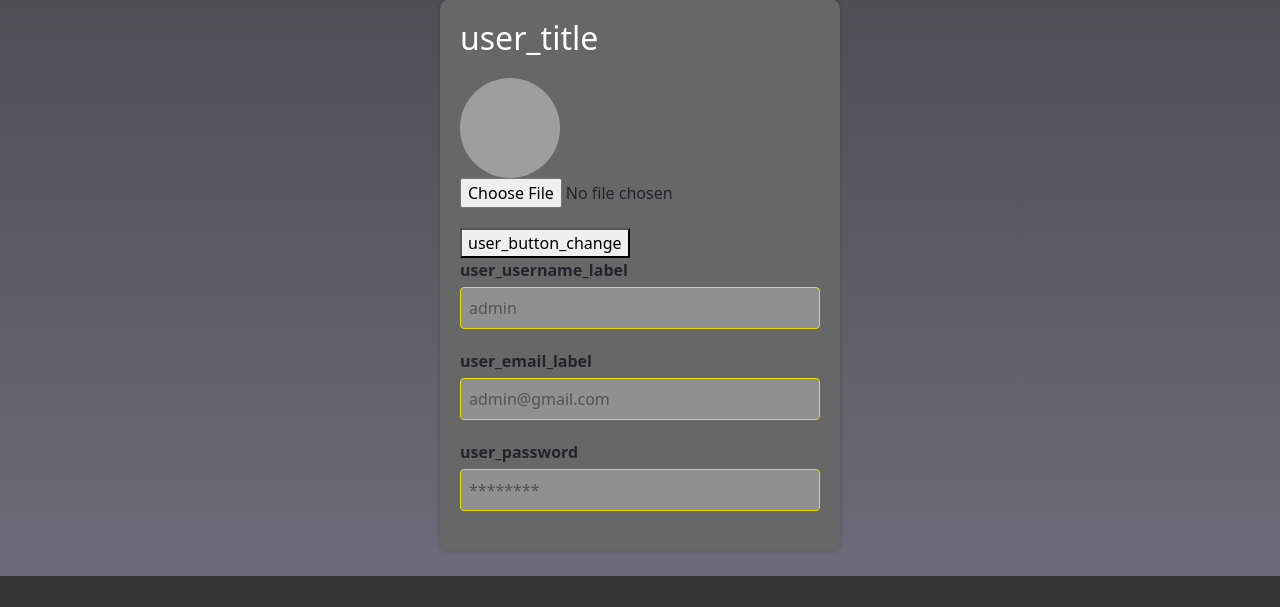
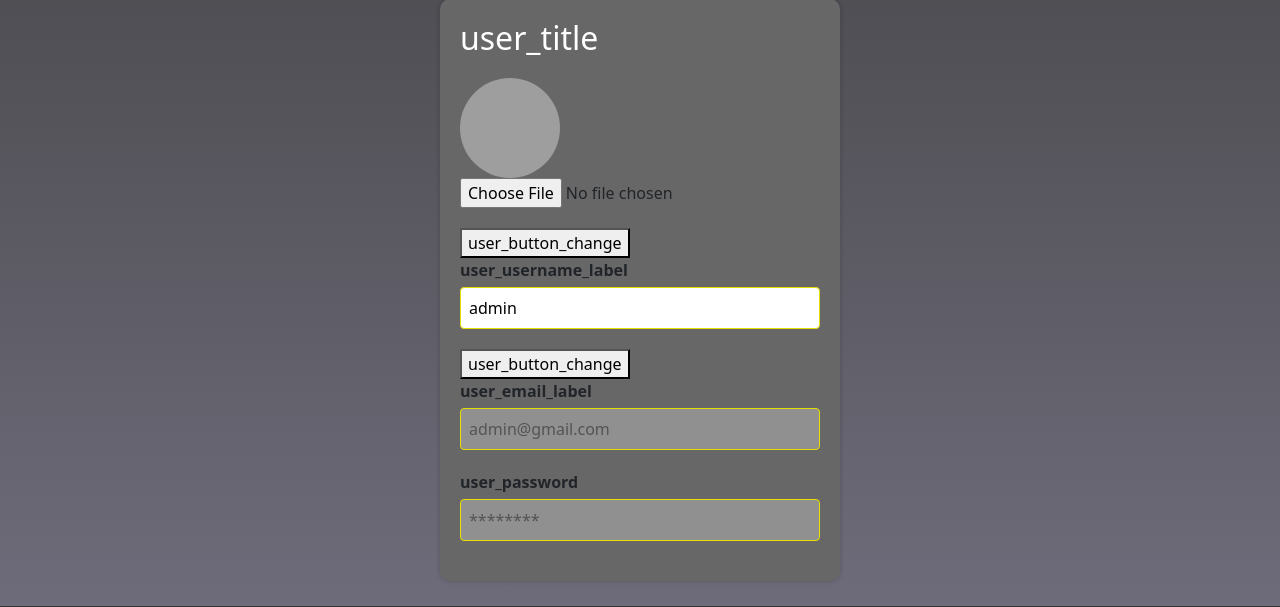
Before and after one commit to x4leqxinn/english-dj-web, a Django app: page /usuario/ in a window 1280 px wide. Shown: the part 156-763 px from the top of the page. Run offline with Django 4.2, Linux system fonts and the light colour scheme; a user stored in the database is signed in; grey boxes are pictures that could not be loaded.

Commit message:
UPDATE: User

```diff
--- a/web_prueba_ingles/templates/Formulario de contacto.html
+++ b/web_prueba_ingles/templates/Formulario de contacto.html
@@ -25,7 +25,7 @@
                     <div class="form-group">
                         <label for="message" id="palabras">{% trans "contact_form_message_label" %}</label>
                         <textarea name="txtMessage"
-                        class="form-control" pattern="[a-zA-Z0-9]+" maxlength="15" placeholder="{% trans "contact_form_message_placeholder" %}" id="message"
+                        class="form-control" pattern="[a-zA-Z0-9]+" maxlength="600" placeholder="{% trans "contact_form_message_placeholder" %}" id="message"
                             rows="5" required></textarea>
                     </div>
                     <br>
--- a/web_prueba_ingles/templates/Usuario.html
+++ b/web_prueba_ingles/templates/Usuario.html
@@ -10,7 +10,7 @@
           {% csrf_token %}
           <!-- Foto de perfil -->
           <div class="profile-picture">
-            {% if request.user.image.url %}
+            {% if request.user.image %}
               <img src="{{ request.user.image.url }}" alt="Foto de perfil" id="profile-picture-img" title="Foto de perfil">
             {% else %}
               <img src="https://objetivoligar.com/wp-content/uploads/2017/03/blank-profile-picture-973460_1280.jpg" alt="Foto de perfil por defecto" id="profile-picture-img" title="Foto de perfil por defecto">
@@ -23,12 +23,24 @@
 
         </form>
 
-        <!-- Cambiar nombre de usuario -->
-        <div class="username-change">
-          <label for="name">{% trans "user_username_label" %}</label>
-          <input type="text" pattern="[a-zA-Z0-9]+" maxlength="15" id="name" value="{{ user.username }}" disabled>
-          <br>
-        </div>
+        <form method="POST" action="{% url 'set-username' %}">
+          {% csrf_token %}
+          <!-- Cambiar nombre de usuario -->
+          <div class="username-change">
+            <label for="name">{% trans "user_username_label" %}</label>
+            <input type="text" pattern="[a-zA-Z0-9]+" maxlength="15" id="name" value="{{ user.username }}" name="txtUsername">
+            <br>
+          </div>
+
+          <button type="submit" id="change-username-btn">{% trans "user_button_change" %}</button>
+
+          {% if message %}
+          <div class="alert alert-danger" role="alert">
+              {{ message }}
+          </div>
+          {% endif %}
+
+        </form>
 
         <!-- Mostrar correo -->
         <div class="email-display">
--- a/web_prueba_ingles/templates/base.html
+++ b/web_prueba_ingles/templates/base.html
@@ -67,7 +67,7 @@
                 {% if user.is_authenticated %}
                     <li class="nav-item">
                         <span class="nav-link" id="letras" aria-current="page" href="">
-                            {% if request.user.image.url %}
+                            {% if request.user.image %}
                                 <img style="border-radius: 50%;" width="40px" height="40px" src="{{ request.user.image.url }}" alt="">
                             {% else %}
                                 <img style="border-radius: 50%;" width="40px" height="40px" src="https://objetivoligar.com/wp-content/uploads/2017/03/blank-profile-picture-973460_1280.jpg" alt="">
--- a/web_prueba_ingles/urls.py
+++ b/web_prueba_ingles/urls.py
@@ -18,8 +18,7 @@ urlpatterns = [
     path('set-locale/<str:language_code>/', set_language, name='set-language'),
     path('set-photo/', set_photo, name='set-photo'),
     path('send-message/', send_message, name='send-message'),
+    path('set-username/', set_username, name='set-username'),
 ]
 
-# Configuración para servir archivos de medios en desarrollo
-if settings.DEBUG:
-    urlpatterns += static(settings.MEDIA_URL, document_root=settings.MEDIA_ROOT)
+urlpatterns += static(settings.MEDIA_URL, document_root=settings.MEDIA_ROOT)
--- a/web_prueba_ingles/views.py
+++ b/web_prueba_ingles/views.py
@@ -117,3 +117,20 @@ def send_message(request):
         email = request.user.email
         Contact.objects.create(name=name,message=message,email=email)
     return render(request, 'Formulario de contacto.html')
+
+@login_required(login_url='Iniciar Sesion.html')
+def set_username(request):
+    message = {}
+    default_user = request.user.username
+    if request.POST:
+        username = request.POST.get("txtUsername")
+        if username:
+            request_username = request.user
+            request_username.username = username
+            try:
+                request_username.save()
+            except:
+                request.user.username = default_user
+                message = {'message' : 'El usuario ya existe!'}
+
+    return render(request, 'Usuario.html', message)
```
Also changed, not shown: db.sqlite3.
